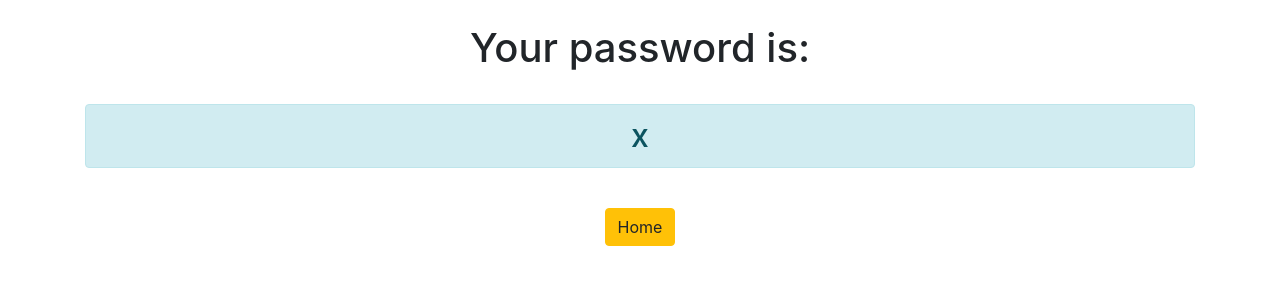
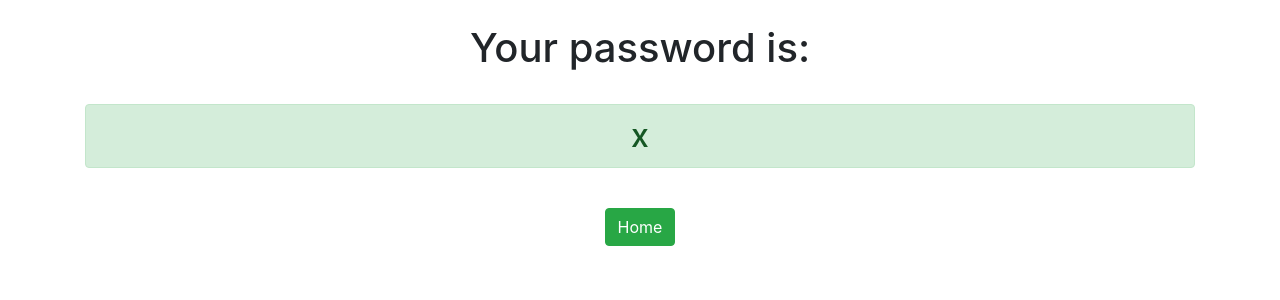
Before and after one commit to prady699/Django-password-generator, a Django app: template generator/templates/generator/password.html in a window 1280 px wide. Shown: the top 300 px of the page. Run offline with Django 3.2, Linux system fonts and the light colour scheme; the template is opened without the code that fills it: most values are stand-ins (such as "Sample title", 1, 10 or a date in 2020).

Commit message:
made some changes

```diff
--- a/generator/templates/generator/password.html
+++ b/generator/templates/generator/password.html
@@ -3,7 +3,7 @@
   <br>
 <h1>Your password is:</h1>
 <br>
-<h2 class="alert alert-info">{{ password }}</h2>
+<h2 class="alert alert-success">{{ password }}</h2>
 <br>
-<a href="{% url 'home' %}" class="btn btn-warning">Home</a>
+<a href="{% url 'home' %}" class="btn btn-success">Home</a>
 </div>
```
